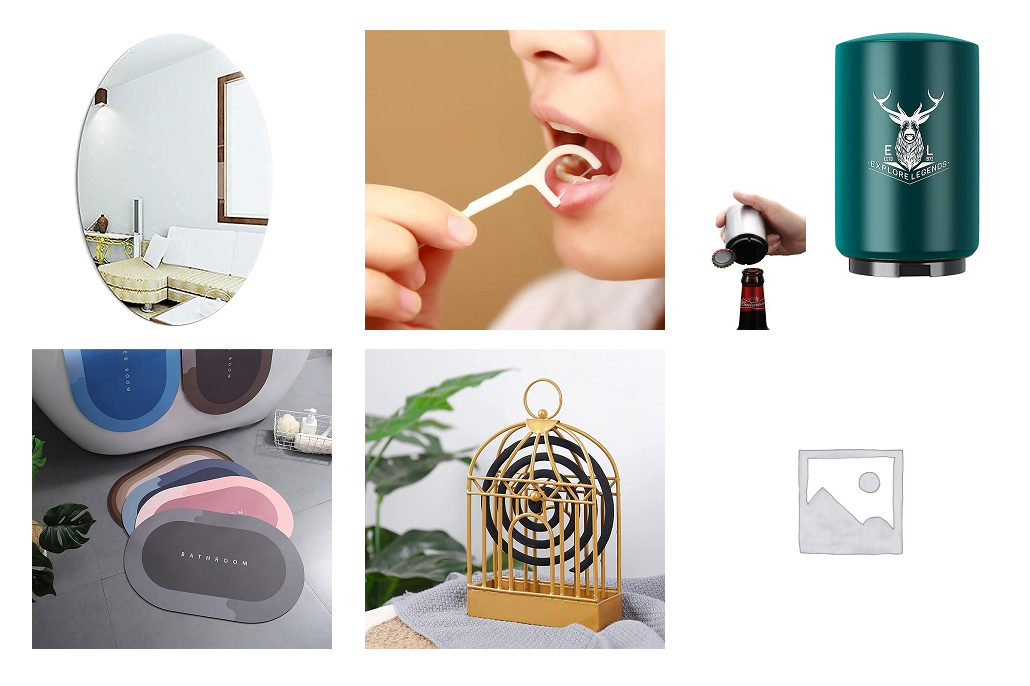
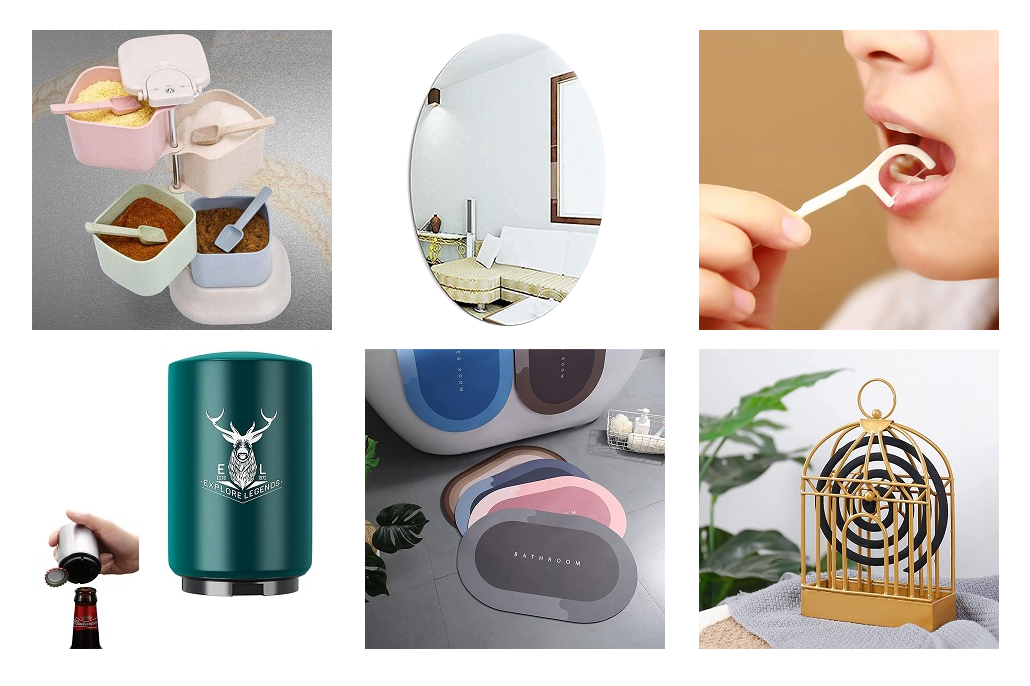
Before and after one commit to ProGrowtrading/mian-site, a plain HTML site: page ourepicgadgets.html in a window 1280 px wide. Shown: the part 197-883 px from the top of the page, without its empty margins (115-1145 px from the left). Drawn offline with Linux system fonts and the light colour scheme.

Commit message:
Update ourepicgadgets.html

```diff
--- a/ourepicgadgets.html
+++ b/ourepicgadgets.html
@@ -12,8 +12,13 @@
             <img src="/images/OEG/logo.png" alt="logo">
             <h1>Our Epic Gadgets</h1>
         </header>
-<section class="columns">
-            <div class="column">
+       <section class="columns">
+	<div class="column">
+                <a href="https://amzn.to/3yYVaK8" target="_blank">
+                <img class="imgo" src="/images/OEG/PVC_rack.jpg" alt="Masala_rack">
+                </a>
+            </div>
+	 <div class="column">
                 <a href="https://amzn.to/3JwRSCS" target="_blank">
                 <img class="imgo" src="/images/OEG/bath-mirror.png" alt="Bath_mirror">
                 </a>
@@ -23,13 +28,13 @@
                 <img class="imgo" src="/images/OEG/e.jpg" alt="Toothpick">
                 </a>
             </div>
+        </section>
+        <section class="columns">
             <div class="column">
                 <a href="https://amzn.to/3mbBXlw" target="_blank">
                 <img class="imgo" src="/images/OEG/a.jpg" alt="bottle_opener">
                 </a>
             </div>
-        </section>
-        <section class="columns">
             <div class="column">
                 <a href="https://amzn.to/41z6AS4" target="_blank">
                 <img class="imgo" src="/images/OEG/b.jpg" alt="Doormat">
@@ -40,10 +45,6 @@
                 <img class="imgo" src="/images/OEG/c.jpg" alt="mortine">
                 </a>
             </div>
-            <div class="column">
-                <a href="#" target="_blank">
-                <img class="imgo" src="/images/OEG/defaut.png" alt="EMPTY">
-            </div>
         </section>
     </div>
 </body>
```
